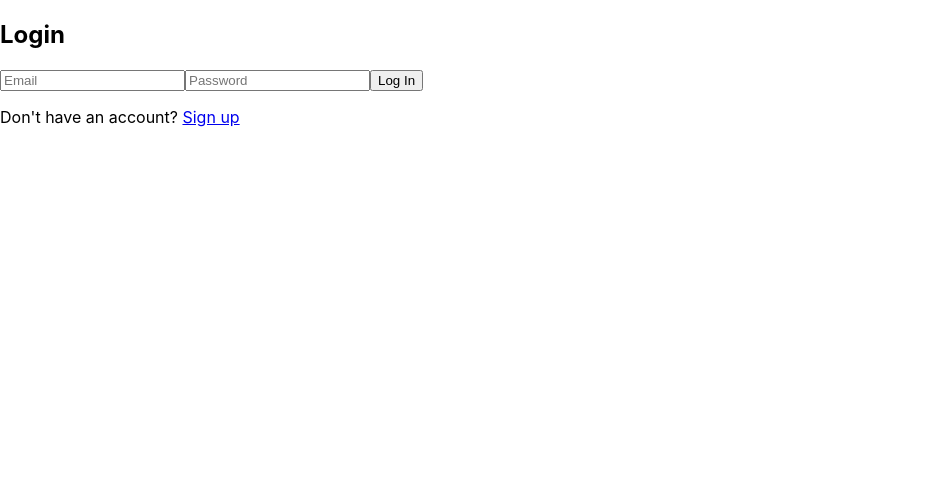
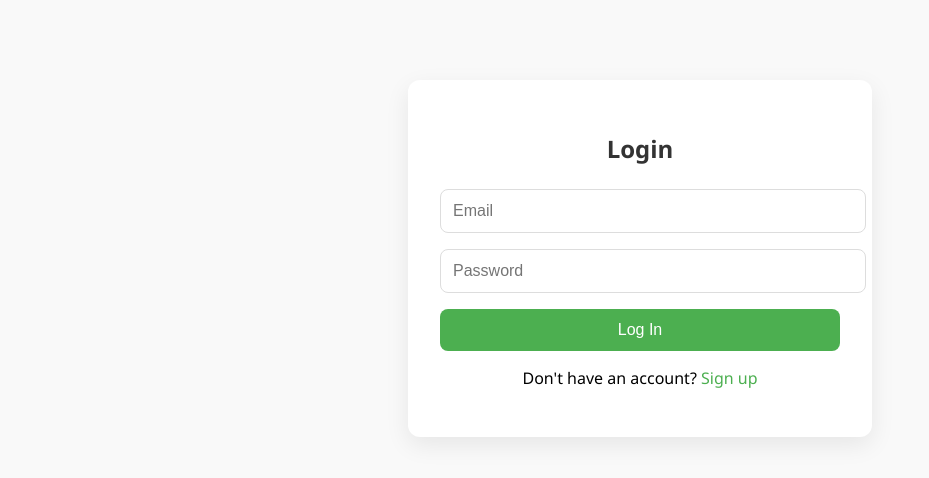
Before and after one commit to pradiptisingh19/SpendWise, a React (Create React App) app: page / in a window 1280 px wide. Shown: the top 478 px of the page, without its empty margins (0-929 px from the left). Built offline with nearby package versions, Linux system fonts and the light colour scheme; the HTML template or start-up script is replaced by a standard one.

Commit message:
fixed styling

```diff
--- a/src/index.css
+++ b/src/index.css
@@ -1,13 +1,60 @@
 body {
+  font-family: 'Segoe UI', Tahoma, Geneva, Verdana, sans-serif;
+  background-color: #f9f9f9;
   margin: 0;
-  font-family: -apple-system, BlinkMacSystemFont, 'Segoe UI', 'Roboto', 'Oxygen',
-    'Ubuntu', 'Cantarell', 'Fira Sans', 'Droid Sans', 'Helvetica Neue',
-    sans-serif;
-  -webkit-font-smoothing: antialiased;
-  -moz-osx-font-smoothing: grayscale;
+  padding: 0;
 }
 
-code {
-  font-family: source-code-pro, Menlo, Monaco, Consolas, 'Courier New',
-    monospace;
+.container {
+  max-width: 400px;
+  margin: 5rem auto;
+  background: white;
+  padding: 2rem;
+  border-radius: 12px;
+  box-shadow: 0 8px 24px rgba(0, 0, 0, 0.08);
 }
+
+h2 {
+  text-align: center;
+  margin-bottom: 1.5rem;
+  color: #333;
+}
+
+form input {
+  display: block;
+  width: 100%;
+  padding: 0.75rem;
+  margin-bottom: 1rem;
+  border: 1px solid #ddd;
+  border-radius: 8px;
+  font-size: 1rem;
+}
+
+form button {
+  width: 100%;
+  background-color: #4CAF50;
+  color: white;
+  padding: 0.75rem;
+  font-size: 1rem;
+  border: none;
+  border-radius: 8px;
+  cursor: pointer;
+  transition: background-color 0.3s ease;
+}
+
+form button:hover {
+  background-color: #45a049;
+}
+
+p {
+  text-align: center;
+}
+
+a {
+  color: #4CAF50;
+  text-decoration: none;
+}
+
+a:hover {
+  text-decoration: underline;
+}
```
